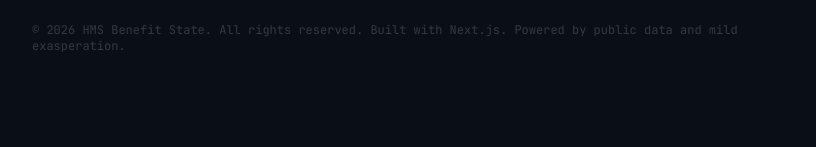
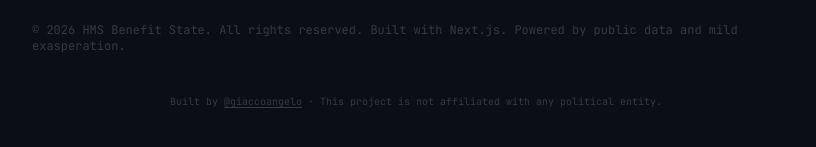
Before and after one commit to AngeloGiacco/hmsbenefitstate, a Next.js app: page / in a window 1280 px wide. Shown: the part 9003-9150 px from the top of the page, without its empty margins (224-1040 px from the left). Before the commit the page ends 9121 px from the top, so only its background shows below. Built offline with nearby package versions, Linux system fonts and the light colour scheme.

Commit message:
Add footer attribution with non-affiliation disclaimer
Link to @giaccoangelo on X and clarify the project is not
affiliated with any political entity.

https://claude.ai/code/session_01HsBQiWyrsbTrmic61fDuMY

```diff
--- a/src/components/Footer.tsx
+++ b/src/components/Footer.tsx
@@ -96,6 +96,19 @@ export default function Footer() {
             reserved. Built with Next.js. Powered by public data and mild
             exasperation.
           </p>
+
+          <p className="text-offwhite/20 text-[10px] font-mono pt-6 text-center">
+            Built by{" "}
+            <a
+              href="https://x.com/giaccoangelo"
+              target="_blank"
+              rel="noopener noreferrer"
+              className="underline underline-offset-2 hover:text-offwhite/40 transition-colors"
+            >
+              @giaccoangelo
+            </a>
+            {" · "}This project is not affiliated with any political entity.
+          </p>
         </div>
       </div>
     </footer>
```
